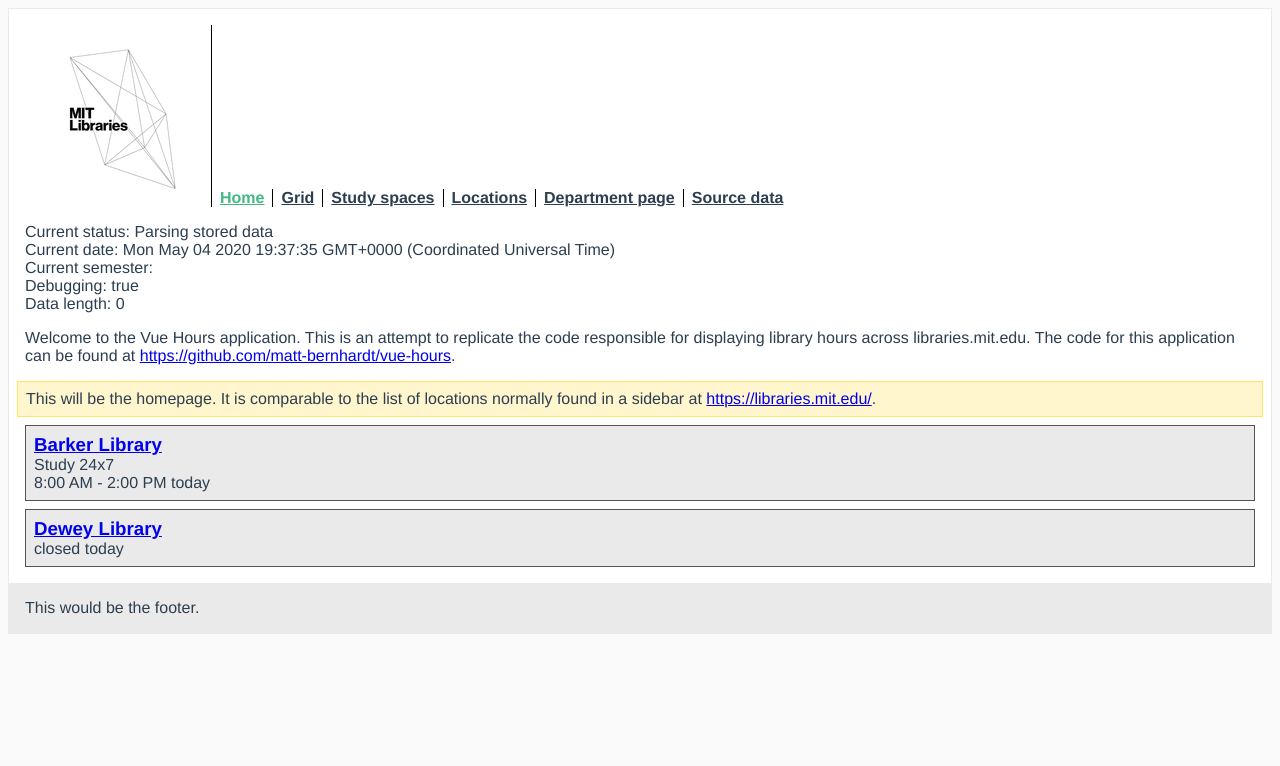
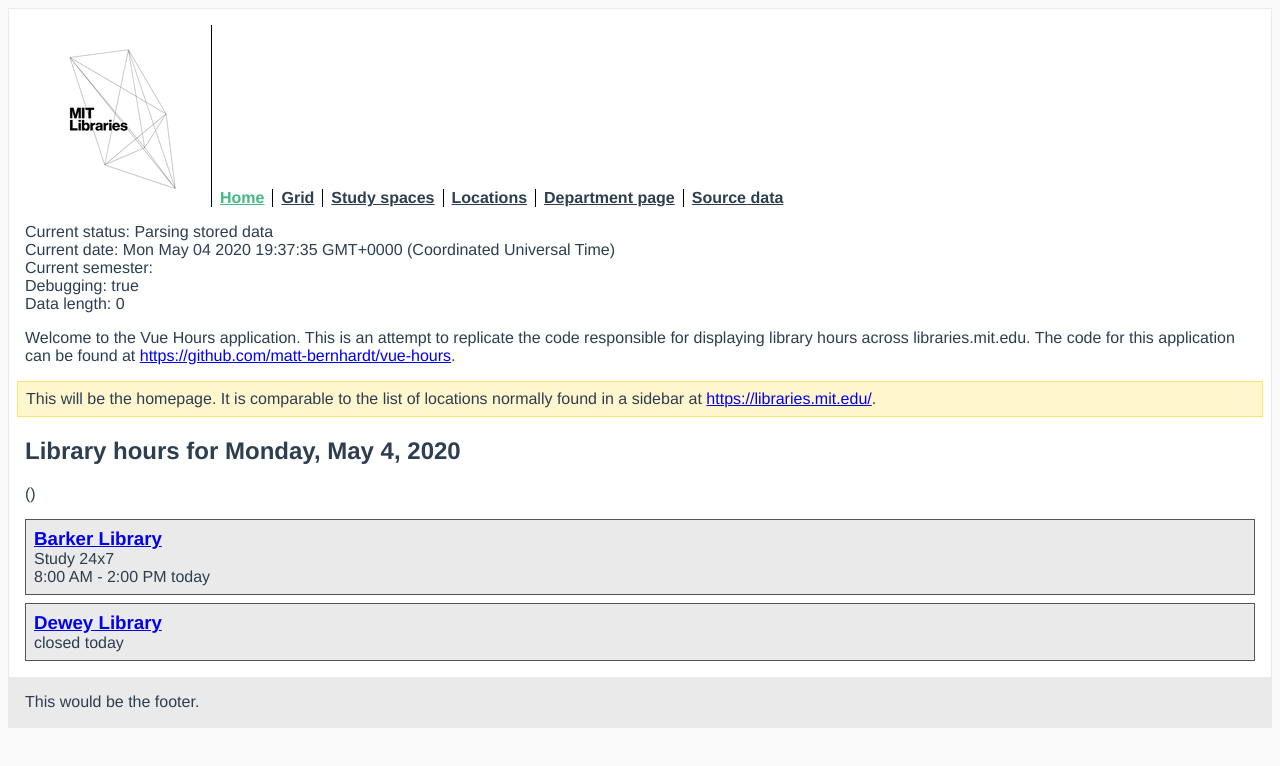
Before and after one commit to matt-bernhardt/vue-hours, a Vue app: page /department in a window 1280 px wide. Shown: the top 766 px of the page. Built offline with nearby package versions, Linux system fonts and the light colour scheme; no server answers.

Commit message:
Fiddling with date and term displays and setters

```diff
--- a/src/main.js
+++ b/src/main.js
@@ -102,6 +102,7 @@ var hoursStore = {
   setDate (newDate) {
     if (this.debug) console.log('setting "current" date to ' + newDate)
     this.state.currentDate = newDate
+    this.setTerm(this.lookupCurrentSemester(this.state.currentDate))
   },
   setTerm (newTerm) {
     if (this.debug) console.log('setting currentTerm to ' + newTerm)
@@ -129,9 +130,8 @@ var hoursStore = {
       .finally(() => {
         // Populate the array of terms from returned data.
         this.state.terms = this.parseTerms(this.state.termsData)
-        // Look up current date and semester.
+        // Look up current date (which then looks up the current semester)
         this.setDate(new Date())
-        this.setTerm(this.lookupCurrentSemester(this.state.currentDate))
 
         this.setStatus('Finished loading')
       })
--- a/src/views/Home.vue
+++ b/src/views/Home.vue
@@ -1,6 +1,8 @@
 <template>
   <div class="home">
     <div class="reference">This will be the homepage. It is comparable to the list of locations normally found in a sidebar at <a href="https://libraries.mit.edu/">https://libraries.mit.edu/</a>.</div>
+    <h2>Library hours for {{ store.state.currentDate.toLocaleDateString(undefined, {weekday: 'long', year: 'numeric', month: 'long', day: 'numeric' }) }} </h2>
+    <p>({{ store.state.currentTerm }})</p>
     <LocationCard
       v-for="(location) in locations"
       :key="location.name"
```
